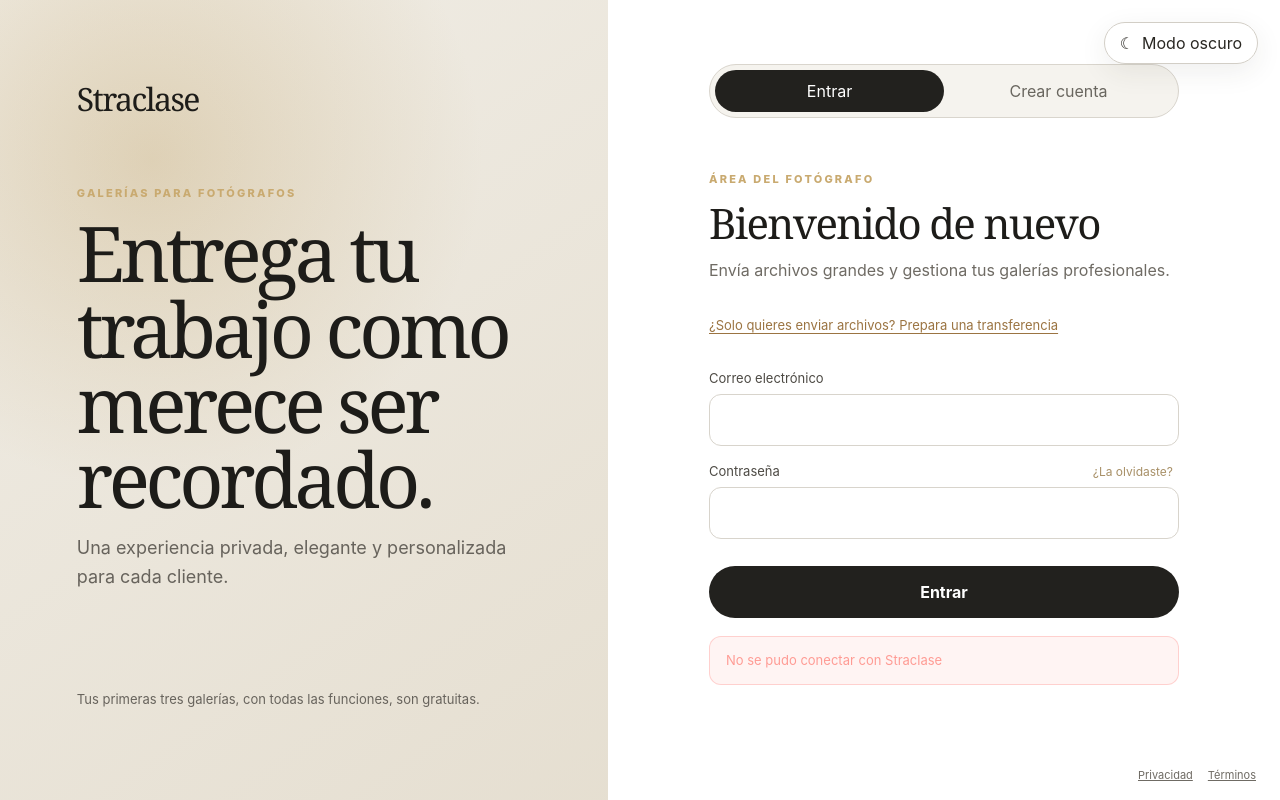
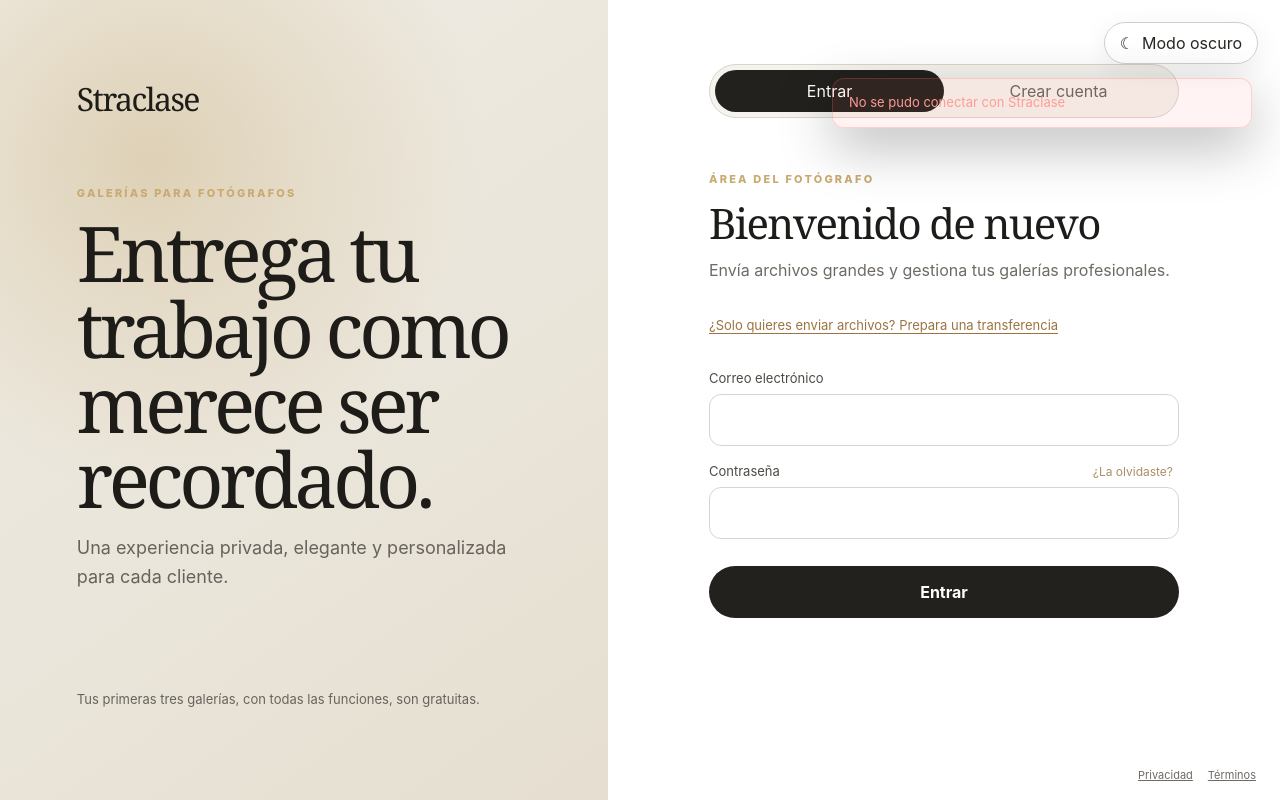
Before and after one commit to Joterlin/PHOcloud, a website: page Frontend/login.html in a window 1280 px wide. Drawn offline with Linux system fonts and the light colour scheme; no server answers.

Commit message:
Show authentication notices reliably on desktop

```diff
--- a/Frontend/login.css
+++ b/Frontend/login.css
@@ -81,6 +81,25 @@ button:disabled { opacity: .55; cursor: not-allowed; }
 .notice.success { border: 1px solid rgba(122, 190, 139, .24); background: rgba(122, 190, 139, .07); color: #b5e4c0; }
 .notice p { margin: 0; }
 .notice a { margin-top: 10px; display: inline-block; color: inherit; font-weight: 750; }
+
+@media (min-width: 851px) {
+    #authError,
+    #authSuccess {
+        position: fixed;
+        z-index: 20;
+        top: 78px;
+        right: 28px;
+        width: min(420px, calc(50vw - 58px));
+        margin: 0;
+        box-shadow: 0 18px 55px rgba(0, 0, 0, .28);
+        animation: notice-in .2s ease-out;
+    }
+}
+
+@keyframes notice-in {
+    from { opacity: 0; transform: translateY(-8px); }
+    to { opacity: 1; transform: translateY(0); }
+}
 .terms {
     margin-top: 16px;
     display: flex;
--- a/Frontend/login.js
+++ b/Frontend/login.js
@@ -41,16 +41,26 @@ function clearNotices() {
     devLink.hidden = true;
 }
 
+function revealNotice(element) {
+    window.requestAnimationFrame(() => {
+        element.scrollIntoView({ behavior: "smooth", block: "nearest" });
+    });
+}
+
 function showError(message) {
+    authSuccess.hidden = true;
     authError.textContent = message;
     authError.hidden = false;
+    revealNotice(authError);
 }
 
 function showSuccess(message, link = null) {
+    authError.hidden = true;
     authSuccessText.textContent = message;
     authSuccess.hidden = false;
     devLink.hidden = !link;
     if (link) devLink.href = link;
+    revealNotice(authSuccess);
 }
 
 function configureMode(nextMode) {
```
Also changed, not shown: Backend/frontend-experience.test.js (+3 -0 lines), Backend/server.js.
